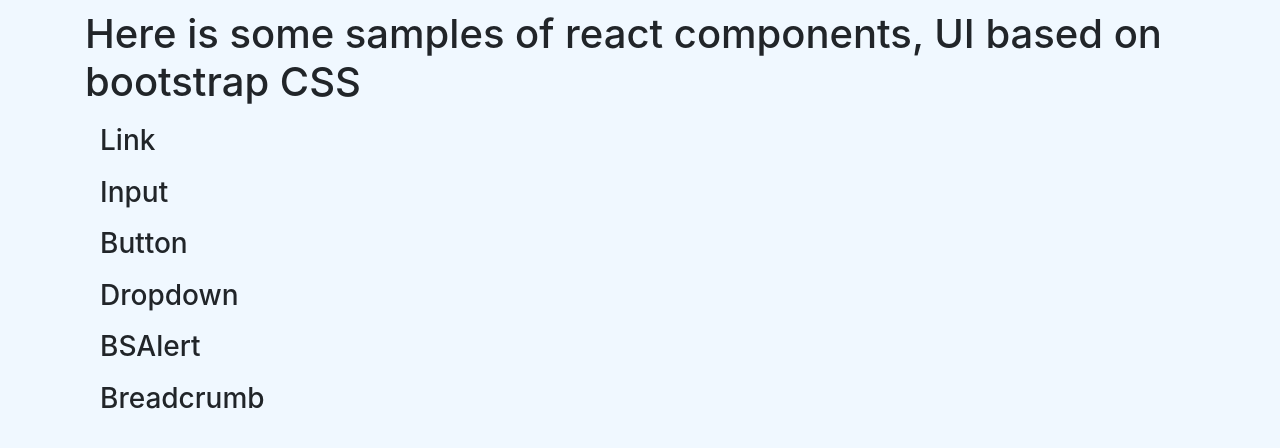
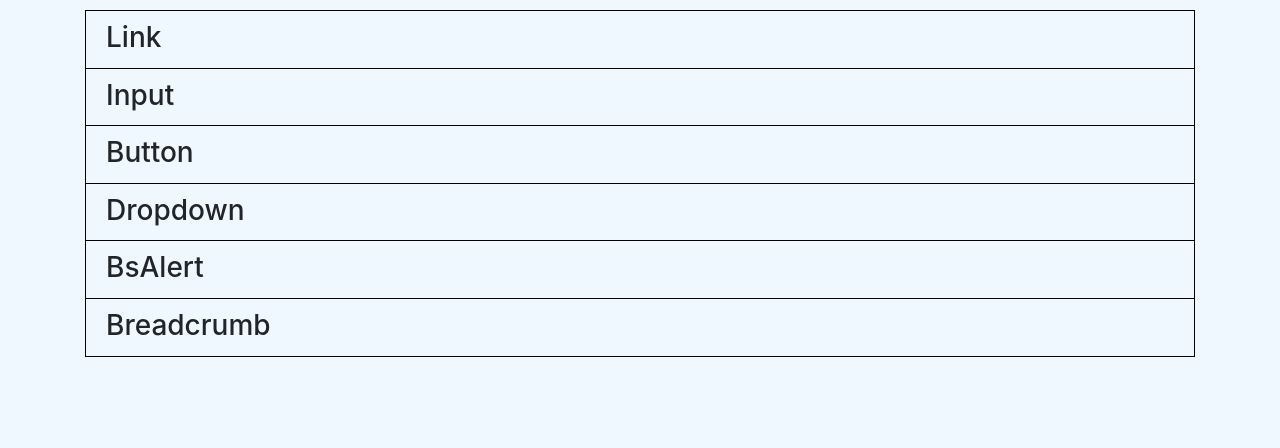
Before and after one commit to SergeyKozlovskij/reactTraining, a React (Create React App) app: page / in a window 1280 px wide. Shown: the top 448 px of the page. Built offline with nearby package versions, Linux system fonts and the light colour scheme; some icons are missing.

Commit message:
general refactor, introduce section component

```diff
--- a/src/components/App.js
+++ b/src/components/App.js
@@ -1,5 +1,6 @@
 import React, {Component} from 'react'
-import Link from './Link'
+import Section from './Section'
+import Link from "./Link";
 import Input from './Input'
 import Button from './Button'
 import Dropdown from './Dropdown'
@@ -13,102 +14,16 @@
 import Breadcrumb from "./Breadcrumb";
 
 class App extends Component {
-    state = {
-        link: {isCollapsed: true},
-        input: {isCollapsed: true},
-        button: {isCollapsed: true},
-        dropdown: {isCollapsed: true},
-        alert: {isCollapsed: true},
-        breadcrumb: {isCollapsed: true}
-    };
-
-    toggleLink = () => {
-        this.setState({link: {isCollapsed: !this.state.link.isCollapsed}});
-    };
-
-    toggleInput = () => {
-        this.setState({input: {isCollapsed: !this.state.input.isCollapsed}});
-    };
-
-    toggleButton = () => {
-        this.setState({button: {isCollapsed: !this.state.button.isCollapsed}});
-    };
-
-    toggleDropdown = () => {
-        this.setState({dropdown: {isCollapsed: !this.state.dropdown.isCollapsed}});
-    };
-
-    toggleAlert = () => {
-        this.setState({alert: {isCollapsed: !this.state.alert.isCollapsed}});
-    };
-
-    toggleBreadcrumb = () => {
-        this.setState({breadcrumb: {isCollapsed: !this.state.breadcrumb.isCollapsed}});
-    };
-
-    toggleChevron = (isCollapsed) => {
-        return isCollapsed ? 'glyphicon glyphicon-chevron-down' : 'glyphicon glyphicon-chevron-up';
-    };
-
     render() {
         return (
-            <div>
-                <h1>Here is some samples of react components, UI based on bootstrap CSS</h1>
-                <div>
-                    <h3 className="col-6">Link
-                        <a onClick={this.toggleLink}>
-                        <span
-                            className={this.toggleChevron(this.state.link.isCollapsed)}></span>
-                        </a>
-                    </h3>
-                    {this.state.link.isCollapsed ? null : <Link/>}
-                </div>
-                <div>
-                    <h3 className="col-6">Input
-                        <a onClick={this.toggleInput}>
-                        <span
-                            className={this.toggleChevron(this.state.input.isCollapsed)}></span>
-                        </a>
-                    </h3>
-                    {this.state.input.isCollapsed ? null : <Input/>}
-                </div>
-                <div>
-                    <h3 className="col-6">Button
-                        <a onClick={this.toggleButton}>
-                        <span
-                            className={this.toggleChevron(this.state.button.isCollapsed)}></span>
-                        </a>
-                    </h3>
-                    {this.state.button.isCollapsed ? null : <Button/>}
-                </div>
-                <div>
-                    <h3 className="col-6">Dropdown
-                        <a onClick={this.toggleDropdown}>
-                        <span
-                            className={this.toggleChevron(this.state.dropdown.isCollapsed)}></span>
-                        </a>
-                    </h3>
-                    {this.state.dropdown.isCollapsed ? null : <Dropdown/>}
-                </div>
-                <div>
-                    <h3 className="col-6">BSAlert
-                        <a onClick={this.toggleAlert}>
-                        <span
-                            className={this.toggleChevron(this.state.alert.isCollapsed)}></span>
-                        </a>
-                    </h3>
-                    {this.state.alert.isCollapsed ? null : <BSAlert/>}
-                </div>
-                <div>
-                    <h3 className="col-6">Breadcrumb
-                        <a onClick={this.toggleBreadcrumb}>
-                        <span
-                            className={this.toggleChevron(this.state.breadcrumb.isCollapsed)}></span>
-                        </a>
-                    </h3>
-                    {this.state.breadcrumb.isCollapsed ? null : <Breadcrumb/>}
-                </div>
-            </div>
+            <main>
+                <Section tag={Link} name="Link"/>
+                <Section tag={Input} name="Input"/>
+                <Section tag={Button} name="Button"/>
+                <Section tag={Dropdown} name="Dropdown"/>
+                <Section tag={BSAlert} name="BsAlert"/>
+                <Section tag={Breadcrumb} name="Breadcrumb"/>
+            </main>
         )
     }
 }
--- /dev/null
+++ b/src/components/Section.js
@@ -0,0 +1,32 @@
+import React, {Component} from 'react'
+
+class Section extends Component {
+    state = {
+        isCollapsed: true
+    };
+
+    toggleSection = () => {
+        this.setState({isCollapsed: !this.state.isCollapsed});
+    };
+
+    toggleChevron = (isCollapsed) => {
+        return isCollapsed ? 'glyphicon glyphicon-chevron-down' : 'glyphicon glyphicon-chevron-up';
+    };
+
+    render() {
+        const TagName = this.props.tag;
+        return (
+            <section>
+                <h3 className="col-6">{this.props.name}
+                    <a onClick={this.toggleSection}>
+                        <span
+                            className={this.toggleChevron(this.state.isCollapsed)}></span>
+                    </a>
+                </h3>
+                {this.state.isCollapsed ? null : <TagName/>}
+            </section>
+        )
+    }
+}
+
+export default Section
--- a/src/components/style.css
+++ b/src/components/style.css
@@ -13,3 +13,19 @@
 body {
     background-color: aliceblue;
 }
+
+section {
+    border-top: 1px solid black;
+    border-left: 1px solid black;
+    border-right: 1px solid black;
+    padding-bottom: 5px;
+    padding-left: 5px;
+}
+
+main {
+    padding-top: 10px;
+}
+
+main section:last-child {
+    border-bottom: 1px solid black;
+}
```
